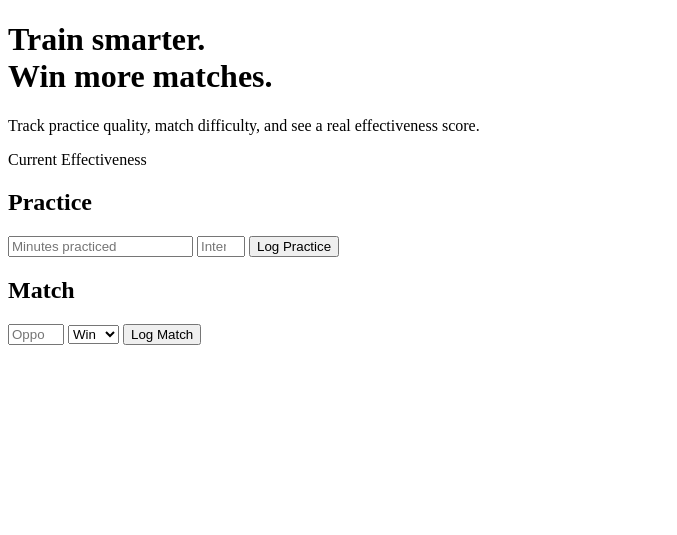
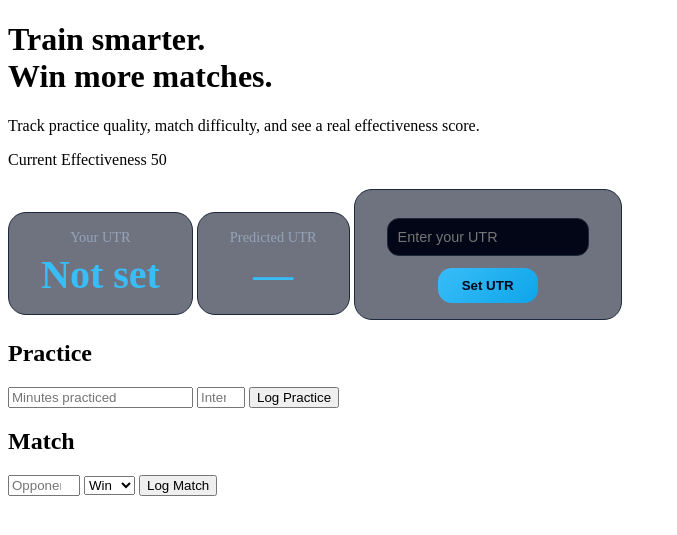
Before and after one commit to thedanielguodev/tennis-tracker, a Flask app: page / in a window 1280 px wide. Shown: the top 535 px of the page, without its empty margins (0-677 px from the left). Run offline with Flask 3, Linux system fonts and the light colour scheme.

Commit message:
Update index.html

```diff
--- a/templates/index.html
+++ b/templates/index.html
@@ -13,7 +13,22 @@
 
     <div class="score-box">
         <span class="label">Current Effectiveness</span>
-        <span class="score" id="score">{{ score }}</span>
+        <span class="score" id="score">{{ effectiveness }}</span>
+    </div>
+
+    <div class="utr-box">
+        <span class="label">Your UTR</span>
+        <span class="utr" id="utr">{{ utr if utr is not none else "Not set" }}</span>
+    </div>
+
+    <div class="predicted-box">
+        <span class="label">Predicted UTR</span>
+        <span class="predicted" id="predicted">{{ predicted if predicted is not none else "—" }}</span>
+    </div>
+
+    <div class="utr-input">
+        <input id="player_utr" type="number" min="0" max="16.5" step="0.01" placeholder="Enter your UTR">
+        <button id="setUtrBtn">Set UTR</button>
     </div>
 </div>
 
@@ -27,7 +42,7 @@
 
     <div class="card">
         <h2>Match</h2>
-        <input id="opponent" type="number" min="1" max="10" placeholder="Opponent level">
+        <input id="opponent" type="number" min="0" max="16.5" placeholder="Opponent UTR">
         <select id="result">
             <option value="win">Win</option>
             <option value="loss">Loss</option>
```
